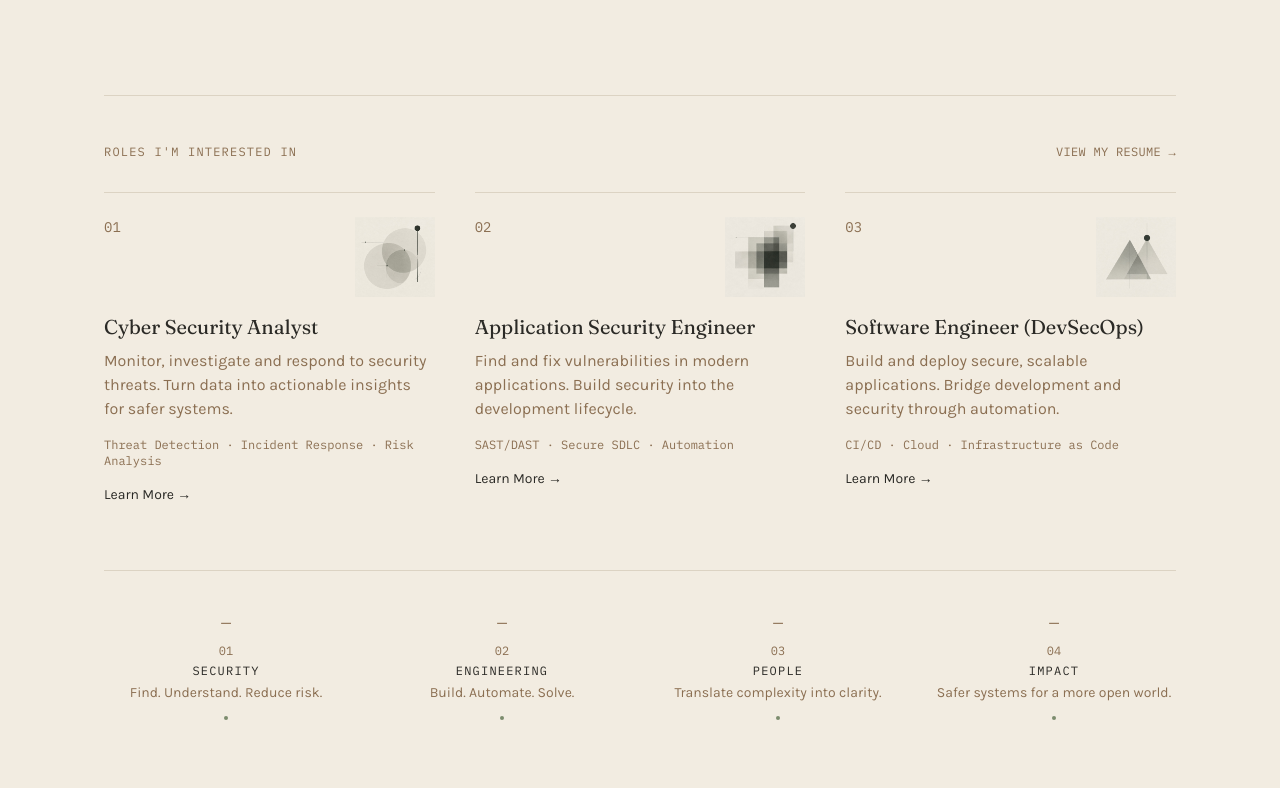
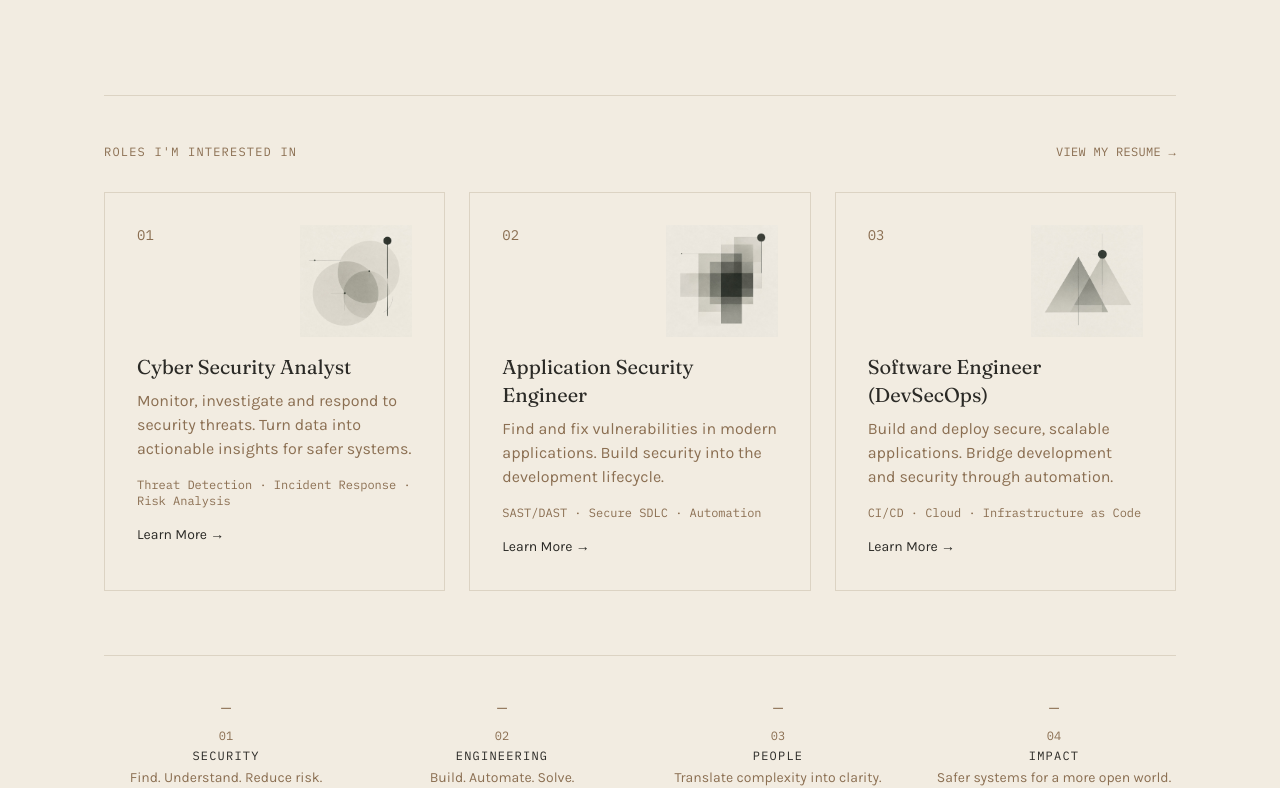
Before and after one commit to ParitV/personal-portfolio, a React (Vite) app: page / in a window 1280 px wide. Shown: the part 646-1434 px from the top of the page. Built offline with nearby package versions, Linux system fonts and the light colour scheme.

Commit message:
Give role cards a full border and larger icons
Matches the template more closely: each role card now has its own
bordered box (not just a top divider), and the icon artwork is
larger (h-28 instead of h-20) to match its proportion in the design.

```diff
--- a/src/pages/Home.tsx
+++ b/src/pages/Home.tsx
@@ -97,16 +97,16 @@ function Home() {
           </a>
         </div>
 
-        <div className="mt-8 grid grid-cols-1 gap-10 md:grid-cols-3">
+        <div className="mt-8 grid grid-cols-1 gap-6 md:grid-cols-3">
           {roles.map((role) => (
-            <div key={role.num} className="border-t border-stone pt-6">
+            <div key={role.num} className="border border-stone p-8">
               <div className="flex items-start justify-between gap-4">
                 <span className="font-mono text-sm text-wood">{role.num}</span>
                 <img
                   src={role.icon}
                   alt=""
                   aria-hidden="true"
-                  className="h-20 w-20 object-cover"
+                  className="h-28 w-28 object-cover"
                 />
               </div>
               <h2 className="mt-4 text-xl">{role.title}</h2>
```
